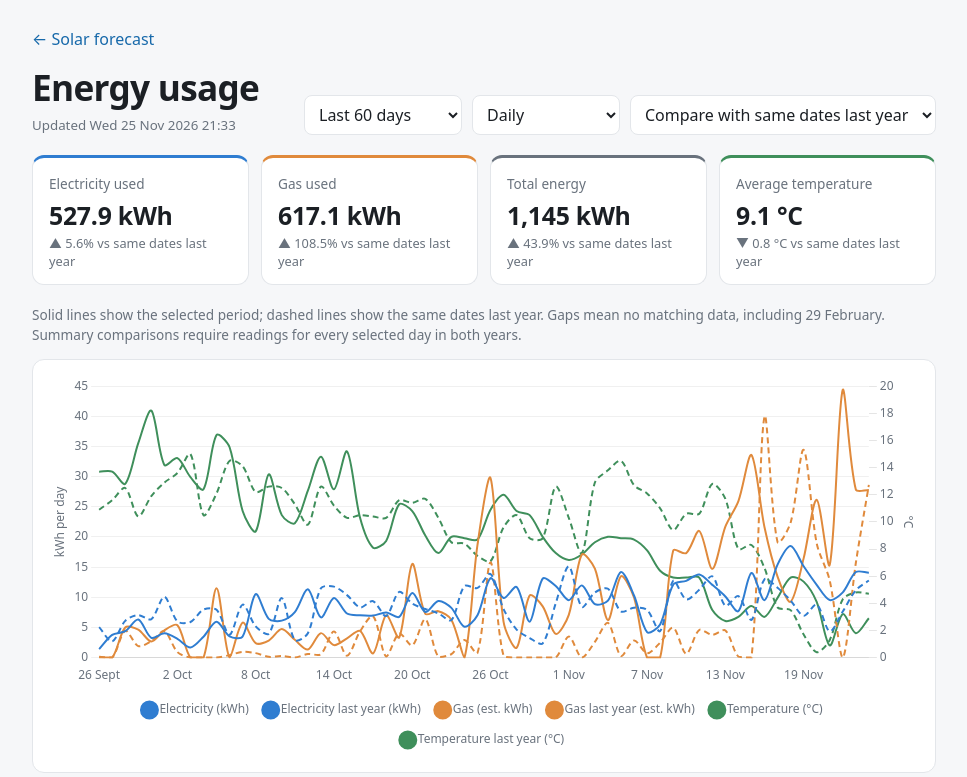
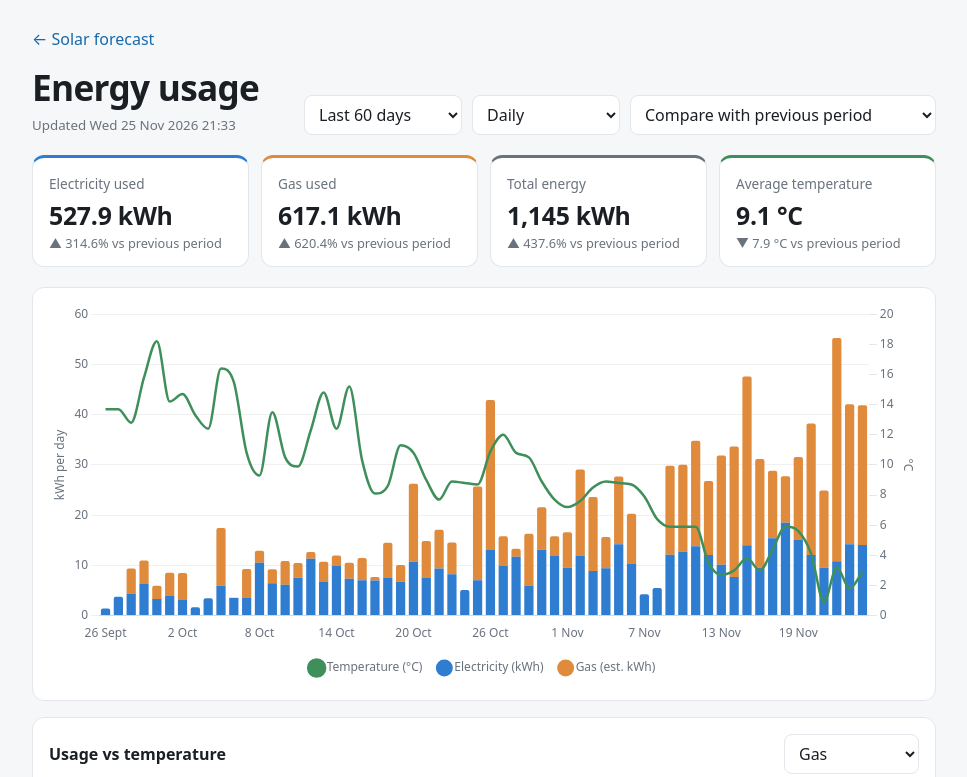
Before and after one commit to timmaulin/home-stats, a plain HTML site: page docs/usage.html in a window 1280 px wide. Shown: the top 777 px of the page, without its empty margins (156-1123 px from the left). Drawn offline with nearby package versions, Linux system fonts and the light colour scheme.

Commit message:
Revert year-on-year graph overlay
Restore the previous usage graph while retaining the 14-month option and summary comparison.

Co-authored-by: copilot-swe-agent[bot] <198982749+Copilot@users.noreply.github.com>

```diff
--- a/docs/usage.html
+++ b/docs/usage.html
@@ -62,9 +62,9 @@
       <option value="daily">Daily</option>
       <option value="avg7">7-day average</option>
     </select>
-    <select id="comparison" aria-label="Comparison">
+    <select id="comparison" aria-label="Compare summary cards with">
       <option value="previous">Compare with previous period</option>
-      <option value="year" selected>Compare with same dates last year</option>
+      <option value="year">Compare with same dates last year</option>
     </select>
   </div>
 </header>
@@ -74,7 +74,7 @@
   <div class="card" style="--accent:var(--muted)"><span class="label">Total energy</span><strong class="big" id="energy-total">—</strong><span class="delta" id="energy-delta"></span></div>
   <div class="card" style="--accent:var(--temp)"><span class="label">Average temperature</span><strong class="big" id="temperature-average">—</strong><span class="delta" id="temperature-delta"></span></div>
 </div>
-<p class="note" id="comparison-note" hidden>Solid lines show the selected period; dashed lines show the same dates last year. Gaps mean no matching data, including 29 February. Summary comparisons require readings for every selected day in both years.</p>
+<p class="note" id="comparison-note" hidden>Year-on-year comparisons require readings for every selected day in both years. 29 February has no matching date in the previous year.</p>
 <div class="panel"><div class="chart-wrap"><canvas id="usage-chart" aria-label="Daily usage and temperature chart"></canvas></div></div>
 <div class="panel">
   <div class="panel-head">
@@ -182,38 +182,11 @@ function render(){
   let gas = all.map(gasKwh);
   let temp = all.map(r => r.temperature_c);
   if(mode === 'avg7'){ elec = rolling(elec); gas = rolling(gas); temp = rolling(temp); }
-  const historical = yearComparison ? new Map(all.map((r, i) => [
-    r.date, {electricity: elec[i], gas: gas[i], temperature: temp[i]}
-  ])) : null;
   const n = rows.length;
-  elec = n ? elec.slice(-n) : []; gas = n ? gas.slice(-n) : []; temp = n ? temp.slice(-n) : [];
+  elec = elec.slice(-n); gas = gas.slice(-n); temp = temp.slice(-n);
 
   const cElec = css('--elec'), cGas = css('--gas'), cTemp = css('--temp');
   const text = css('--muted'), grid = css('--grid');
-  const datasets = yearComparison ? [
-    ...[
-      ['Electricity', elec, cElec, 'usage', 'electricity', 'kWh'],
-      ['Gas', gas, cGas, 'usage', 'gas', 'est. kWh'],
-      ['Temperature', temp, cTemp, 'temperature', 'temperature', '°C']
-    ].flatMap(([name, values, color, axis, field, unit]) => [
-      {type: 'line', label: `${name} (${unit})`, data: values, yAxisID: axis,
-       borderColor: color, backgroundColor: color, borderWidth: 2, pointRadius: 0,
-       pointHoverRadius: 4, tension: 0.3},
-      {type: 'line', label: `${name} last year (${unit})`,
-       data: rows.map(r => historical.get(previousYear(r.date))?.[field] ?? null),
-       yAxisID: axis, borderColor: color, backgroundColor: color, borderWidth: 2,
-       borderDash: [6, 4], pointRadius: 0, pointHoverRadius: 4, tension: 0.3,
-       lastYear: true}
-    ])
-  ] : [
-    {type: 'line', label: 'Temperature (°C)', data: temp, yAxisID: 'temperature', order: 0,
-     borderColor: cTemp, backgroundColor: cTemp, borderWidth: 2.5, pointRadius: 0,
-     pointHoverRadius: 4, tension: 0.3, cubicInterpolationMode: 'monotone'},
-    {type: 'bar', label: 'Electricity (kWh)', data: elec, yAxisID: 'usage', order: 1,
-     backgroundColor: cElec, borderRadius: 2, stack: 'energy', maxBarThickness: 18},
-    {type: 'bar', label: 'Gas (est. kWh)', data: gas, yAxisID: 'usage', order: 1,
-     backgroundColor: cGas, borderRadius: 2, stack: 'energy', maxBarThickness: 18}
-  ];
   Chart.defaults.font.family = getComputedStyle(document.body).fontFamily;
   Chart.defaults.color = text;
 
@@ -221,7 +194,15 @@ function render(){
   chart = new Chart($('usage-chart'), {
     data: {
       labels: rows.map(r => shortDate(r.date, range == null || rangeValue === '14m' || range > 365)),
-      datasets
+      datasets: [
+        {type: 'line', label: 'Temperature (°C)', data: temp, yAxisID: 'temperature', order: 0,
+         borderColor: cTemp, backgroundColor: cTemp, borderWidth: 2.5, pointRadius: 0,
+         pointHoverRadius: 4, tension: 0.3, cubicInterpolationMode: 'monotone'},
+        {type: 'bar', label: 'Electricity (kWh)', data: elec, yAxisID: 'usage', order: 1,
+         backgroundColor: cElec, borderRadius: 2, stack: 'energy', maxBarThickness: 18},
+        {type: 'bar', label: 'Gas (est. kWh)', data: gas, yAxisID: 'usage', order: 1,
+         backgroundColor: cGas, borderRadius: 2, stack: 'energy', maxBarThickness: 18}
+      ]
     },
     options: {
       responsive: true,
@@ -232,20 +213,19 @@ function render(){
         tooltip: {
           padding: 10, cornerRadius: 8, boxPadding: 4,
           callbacks: {
-            label: c => ' ' + c.dataset.label.replace(/ \(.*\)/, '') +
-              (c.dataset.lastYear ? ' (' + shortDate(previousYear(rows[c.dataIndex].date), true) + ')' : '') + ': ' +
+            label: c => ' ' + c.dataset.label.replace(/ \(.*\)/, '') + ': ' +
               (c.parsed.y != null ? fmt(c.parsed.y) + (c.dataset.yAxisID === 'temperature' ? ' °C' : ' kWh') : '—'),
             footer: items => {
-              const fuels = items.filter(i => i.dataset.type === 'bar' && i.dataset.yAxisID === 'usage');
+              const fuels = items.filter(i => i.dataset.yAxisID === 'usage');
               return fuels.length > 1 ? 'Total: ' + fmt(fuels.reduce((t, i) => t + (i.parsed.y ?? 0), 0)) + ' kWh' : '';
             }
           }
         }
       },
       scales: {
-        x: {stacked: !yearComparison, grid: {display: false}, ticks: {maxRotation: 0, autoSkip: true, maxTicksLimit: 10}},
+        x: {stacked: true, grid: {display: false}, ticks: {maxRotation: 0, autoSkip: true, maxTicksLimit: 10}},
         usage: {
-          stacked: !yearComparison, position: 'left', beginAtZero: true,
+          stacked: true, position: 'left', beginAtZero: true,
           grid: {color: grid}, border: {display: false},
           title: {display: true, text: 'kWh per day'}
         },
```
Also changed, not shown: test_usage_page.js (+0 -46 lines), 1 other file.
